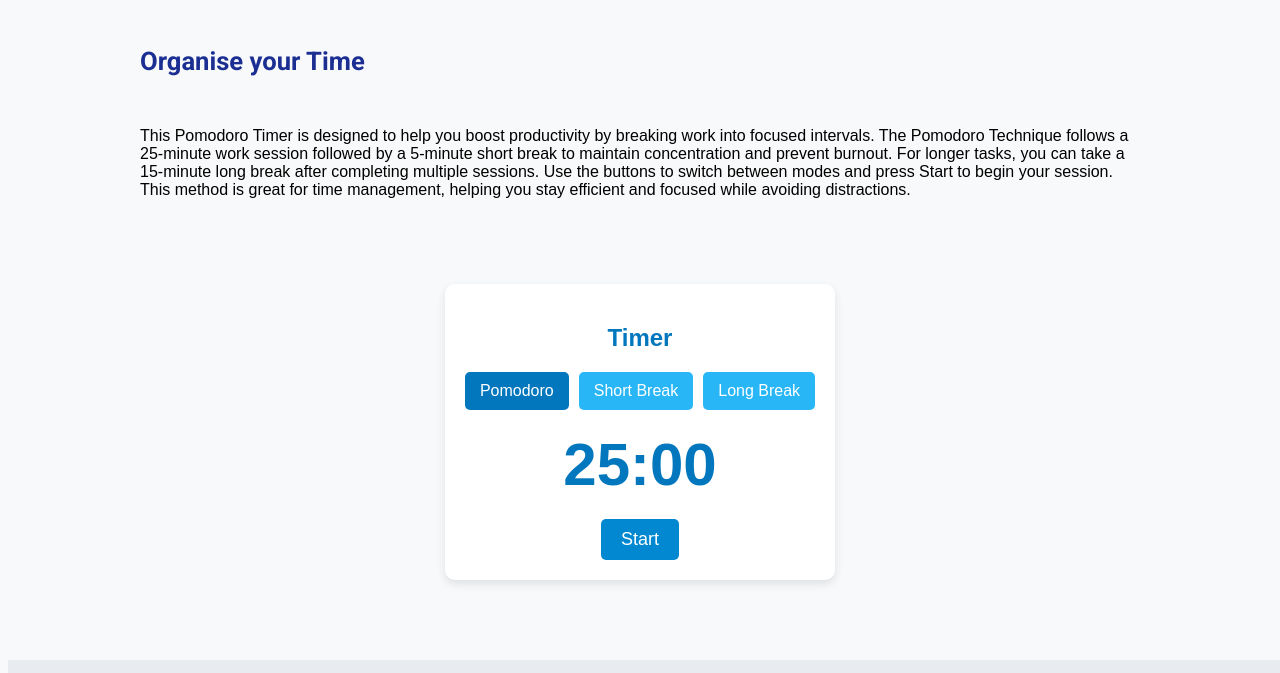
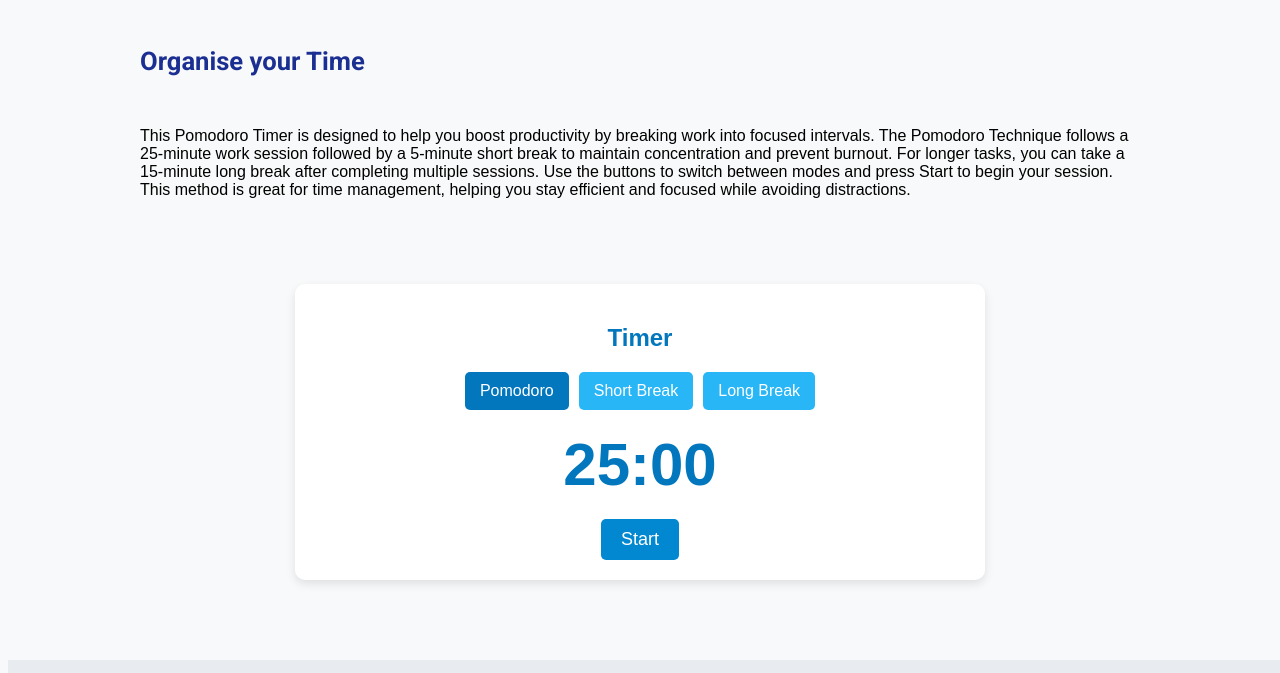
Before and after one commit to jialihuang0427/Flask-Task-App, a Flask app: page /todo in a window 1280 px wide. Shown: the part 2612-3285 px from the top of the page. Run offline with Flask 3, Linux system fonts and the light colour scheme; the visitor is signed in with stand-in values (Sample User, id 1); data that the repository does not hold is empty; some libraries are stand-ins or nearby versions.

Commit message:
main structure done

```diff
--- a/static/todo.css
+++ b/static/todo.css
@@ -462,6 +462,7 @@ body {
 }
 
 #timer-section {
+    width : 650px;
     max-width: 1000px; /* Increase width */
     margin: 50px auto;
     background: white;
@@ -1000,3 +1001,16 @@ h2 {
     color: black; /* Darker gray for readability */
     margin-bottom: 15px;
 }
+
+/* Initial state: hidden and slightly moved down */
+.fade-in-section {
+    opacity: 0;
+    transform: translateY(50px);
+    transition: opacity 1s ease-out, transform 1s ease-out;
+}
+
+/* When the section becomes visible */
+.fade-in-section.visible {
+    opacity: 1;
+    transform: translateY(0);
+}
--- a/templates/todo.html
+++ b/templates/todo.html
@@ -9,6 +9,26 @@
 
 
     <script>
+
+        document.addEventListener("DOMContentLoaded", function () {
+            const sections = document.querySelectorAll(".fade-in-section");
+
+            const observer = new IntersectionObserver(
+                (entries, observer) => {
+                    entries.forEach(entry => {
+                        if (entry.isIntersecting) {
+                            entry.target.classList.add("visible");
+                            observer.unobserve(entry.target); // Unobserve to avoid repeated triggers
+                        }
+                    });
+                },
+                { threshold: 0.2 } // Triggers when 20% of the section is in view
+            );
+
+            sections.forEach(section => {
+                observer.observe(section);
+            });
+        });
 
         document.addEventListener("DOMContentLoaded", function () {
             const noteForm = document.getElementById("note-form");
@@ -391,7 +411,7 @@
 
     <a id="tasks-section"></a> <!-- Hidden anchor to scroll back here -->
 
-    <section id="tasks">
+    <section id="tasks" class="fade-in-section">
         <h3>To-Do List <span id="task-counter">({{ tasks|length }})</span></h3> <!-- Display task count -->
         <p class="todo-message">Keep on top of things</p>
         <form id="task-form" action="{{ url_for('todo') }}" method="POST">
@@ -422,7 +442,7 @@
     </section>
 
 
-    <section id="quotes">
+    <section id="quotes" class="fade-in-section">
         <h3>Motivational Quotes <span id="quote-counter">({{ quote_count }})</span></h3> <!-- Display total count -->
 
         <form id="quote-form" action="{{ url_for('add_quote') }}" method="POST">
@@ -448,7 +468,7 @@
 
 
 
-<section id="sticky-notes">
+<section id="sticky-notes" class="fade-in-section">
     <h3>Sticky Notes</h3>
     <p class = "sticky-msg">You can only add up to 15 sticky notes</p>
     <form id="note-form">
@@ -461,7 +481,7 @@
 
 
 <!-- Techniques Section -->
-<div id="Techniques">
+<div id="Techniques" class="fade-in-section">
     <div class="container">
         <h1 class="sub-title">Techniques</h1>
 
@@ -505,7 +525,7 @@
     </div>
 </div>
 
-<div id="timerheading">
+<div id="timerheading" class="fade-in-section">
     <div class="container">
         <h1 class="sub-title">Organise your Time</h1>
         <p class="timer-description">This Pomodoro Timer is designed to help you boost productivity
```
